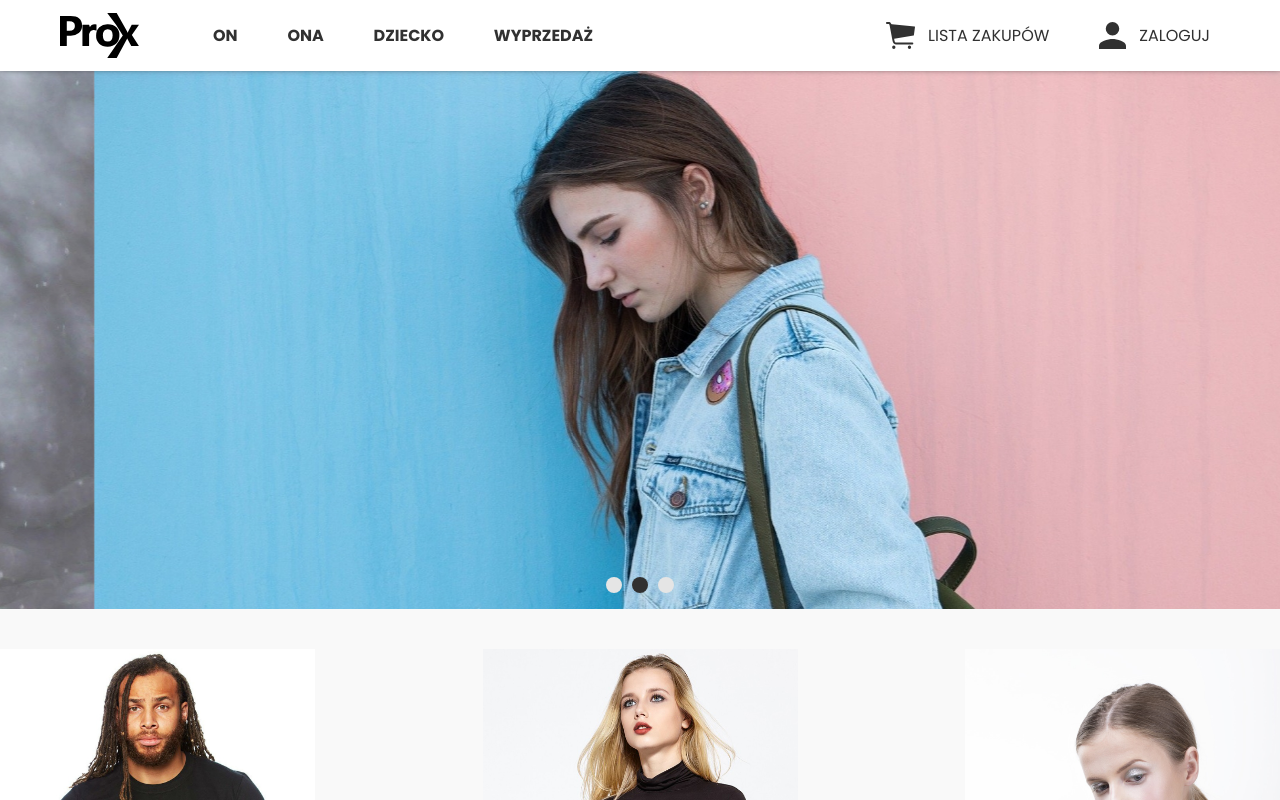
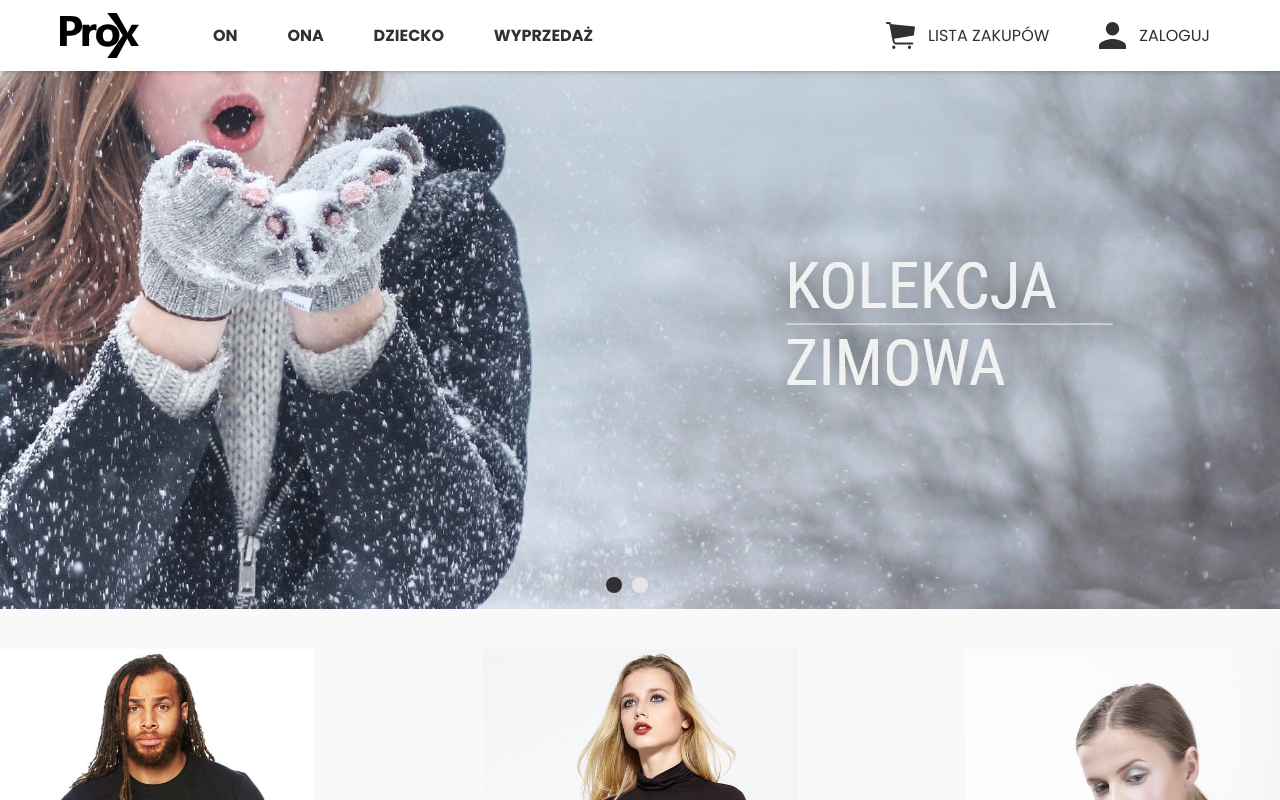
Before and after one commit to KamilBorowski1995/clothing-store, a React (Create React App) app: page / in a window 1280 px wide. Shown: the top 800 px of the page. Built offline with nearby package versions, Linux system fonts and the light colour scheme.

Commit message:
refactor slider

```diff
--- a/src/App.js
+++ b/src/App.js
@@ -16,3 +16,7 @@ function App() {
 }
 
 export default App;
+
+// Do zrobienia
+//
+// 1. Slider - dodać bar postępu
--- a/src/components/molecules/LinkImage/LinkImage.js
+++ b/src/components/molecules/LinkImage/LinkImage.js
@@ -27,7 +27,7 @@ const Wrapper = styled.div`
     transform: translateY(100%);
     z-index: 1;
     background-color: ${theme.colors.first};
-    opacity: 0.2;
+    opacity: 0.1;
     transition: 0.6s ease-in-out;
   }
 `;
--- a/src/components/organism/Slider/Slider.js
+++ b/src/components/organism/Slider/Slider.js
@@ -64,15 +64,28 @@ const StyledLeft = styled(StyledArrow)`
   left: -25px;
 `;
 
+const slidesListToProps = [
+  {
+    id: 1,
+    name: "zima",
+    image: slider,
+  },
+  {
+    id: 2,
+    name: "jesień",
+    image: slider2,
+  },
+];
+
 const Slider = () => {
+  const [listSlide, setListSlide] = useState(slidesListToProps);
   const [activeSlide, setActiveSlide] = useState(1);
 
   useEffect(() => {
     const id = setTimeout(() => {
-      console.log("działam");
-      if (activeSlide !== 3) setActiveSlide(activeSlide + 1);
+      if (activeSlide !== listSlide.length) setActiveSlide(activeSlide + 1);
       else setActiveSlide(1);
-    }, 5000);
+    }, 10000);
     return () => clearInterval(id);
   }, [activeSlide]);
 
@@ -84,14 +97,13 @@ const Slider = () => {
   const handleArrow = (e) => {
     switch (e.target.id) {
       case "arrow-left":
-        if (activeSlide === 1) setActiveSlide(3);
+        if (activeSlide === 1) setActiveSlide(listSlide.length);
         else setActiveSlide((prev) => prev * 1 - 1);
         break;
       case "arrow-right":
-        if (activeSlide === 3) setActiveSlide(1);
+        if (activeSlide === listSlide.length) setActiveSlide(1);
         else setActiveSlide((prev) => prev * 1 + 1);
         break;
-
       default:
         break;
     }
@@ -101,14 +113,19 @@ const Slider = () => {
     <WrapperSection>
       <Wrapper>
         <WrapperSliderElements activeSlide={activeSlide}>
-          <img src={slider} alt="" />
-          <img src={slider2} alt="" />
-          <img src={slider} alt="" />
+          {listSlide.map(({ image, id, name }) => (
+            <img key={id} src={image} alt={name} />
+          ))}
         </WrapperSliderElements>
         <WrapperRings>
-          <Ring onClick={handleSlider} id={1} activeSlide={activeSlide} />
-          <Ring onClick={handleSlider} id={2} activeSlide={activeSlide} />
-          <Ring onClick={handleSlider} id={3} activeSlide={activeSlide} />
+          {listSlide.map((props, index) => (
+            <Ring
+              key={index + 1}
+              onClick={handleSlider}
+              id={index + 1}
+              activeSlide={activeSlide}
+            />
+          ))}
         </WrapperRings>
       </Wrapper>
       <StyledLeft
```
Also changed, not shown: 1 other file (tests, documents, lock files or other folders).
